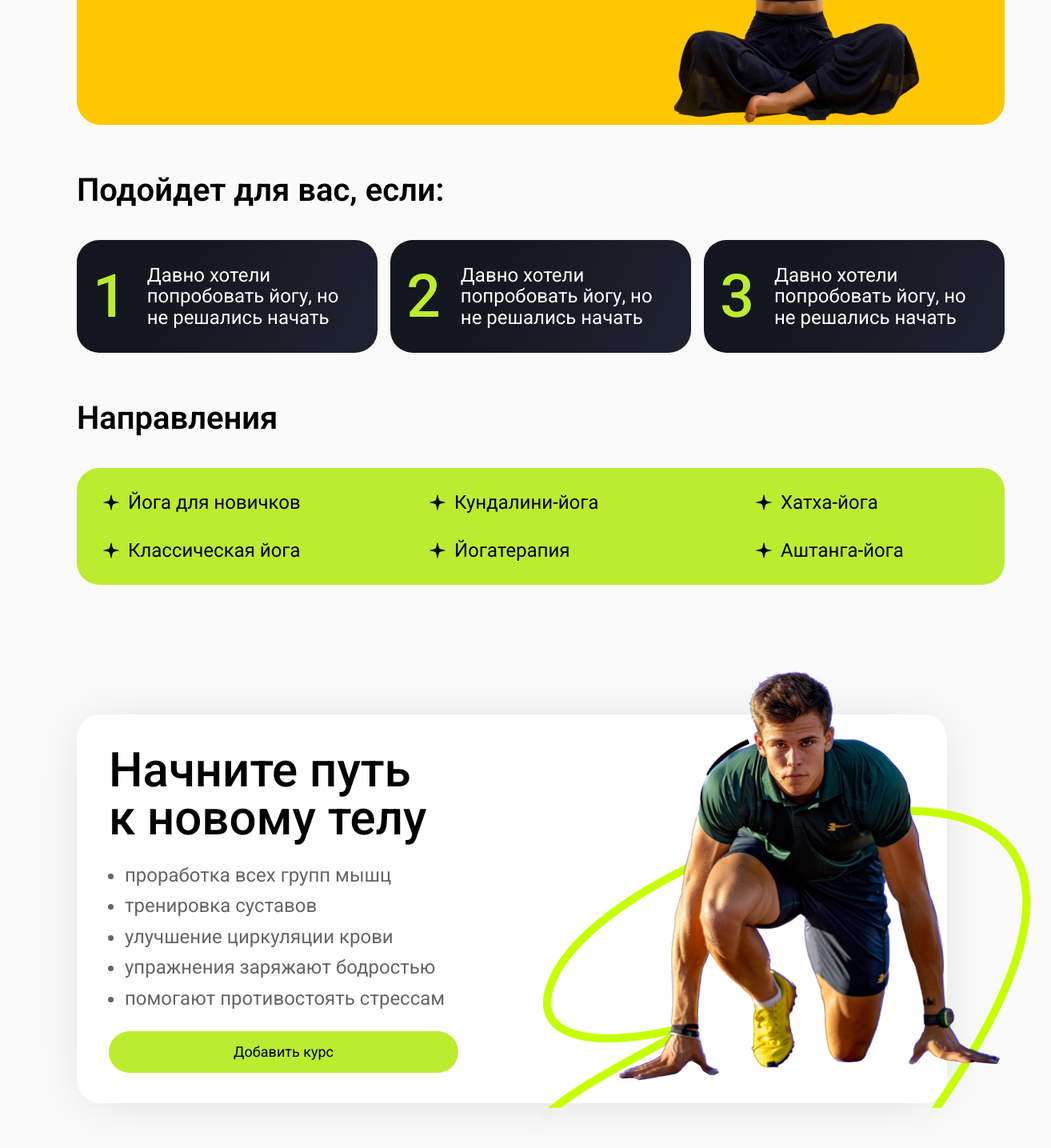
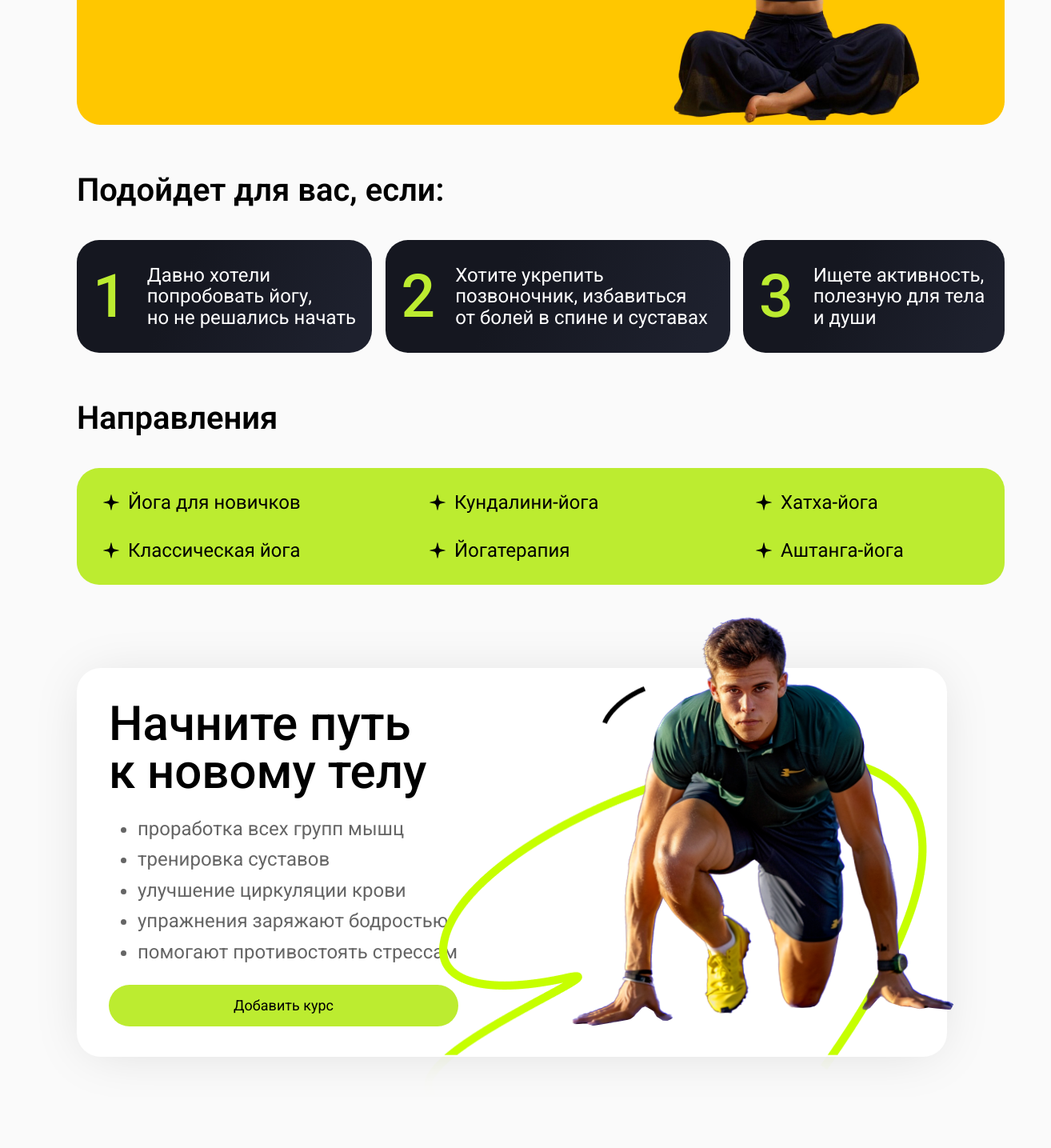
Before and after one commit to Natkn/skypro-final, a Next.js app: page /home/courses in a window 1280 px wide. Shown: the part 309-1744 px from the top of the page at 80% size, 1314 px wide, since content can reach past the window. After the commit the page ends 1680 px from the top, so only its background shows below. Built offline with nearby package versions, Linux system fonts and the light colour scheme.

Commit message:
edited p2

```diff
--- a/src/app/home/courses/course.module.css
+++ b/src/app/home/courses/course.module.css
@@ -24,7 +24,7 @@
   margin-bottom: 60px;
 }
 
-.suggestion {
+.suggestionOne {
   border-radius: 28px;
   opacity: 1;
   padding: 20px;
@@ -32,7 +32,31 @@
   display: flex;
   flex-direction: row;
   align-items: center;
-  gap: 25px;
+  width: 369px;
+gap: 25px;
+
+}
+.suggestionTwo {
+  border-radius: 28px;
+  opacity: 1;
+  padding: 20px;
+  background: linear-gradient(115.81deg, #151720 34.98%, #1e212e 91.5%);
+  display: flex;
+  flex-direction: row;
+  align-items: center;
+width:  431px;
+gap: 25px;
+}
+.suggestionThree {
+  border-radius: 28px;
+  opacity: 1;
+  padding: 20px;
+  background: linear-gradient(115.81deg, #151720 34.98%, #1e212e 91.5%);
+  display: flex;
+  flex-direction: row;
+  align-items: center;
+ width:  327px;
+gap: 25px;
 }
 
 .suggestionNumber {
@@ -47,6 +71,14 @@
   font-size: 24px;
   line-height: 110%; /* Use percentage for line-height */
   width: 268px;
+  color: white;
+}
+
+.suggestiontextTwo{
+  font-weight: 400;
+  font-size: 24px;
+  line-height: 110%; /* Use percentage for line-height */
+  width: 323px;
   color: white;
 }
 
@@ -68,7 +100,7 @@
   position: relative;
   width: 1160px;
 height: 486px;
-  margin-top: 102px;
+  margin-top: 44px;
   margin-bottom: 50px;
   display: flex;
   flex-direction: row;
@@ -77,7 +109,6 @@ height: 486px;
   background: rgba(255, 255, 255, 1);
   border-radius: 30px;
   box-shadow: 0 4px 67px -12px rgba(0, 0, 0, 0.13);
-  position: relative;
    z-index: 1;
    padding: 40px;
 }
@@ -100,8 +131,6 @@ line-height: 100%;
 letter-spacing: 0px;
 vertical-align: middle;
 width: 398px;
-height: 120px;
-
 
 }
 
@@ -116,7 +145,7 @@ opacity: 0.6;
     display: flex;
     flex-direction: column;
     gap: 12px;
-     margin-left: 20px;
+     margin-left: 36px;
 }
 
 
@@ -155,8 +184,8 @@ width: 437px;
 /* Стили для maskImage */
 .maskImageWrapper {
   position: absolute; /* Позиционируем относительно .footerImage */
-  top: -100px; /* Выравниваем по верхнему краю .footerImage */
-    left: 82px;/* Выравниваем по левому краю .footerImage */
+  top: -110px;
+    left: 24px;/* Выравниваем по левому краю .footerImage */
   z-index: 3; /* Убедимся, что maskImage находится под masklineImage */
   display: flex;
   justify-content: center; /* Центрируем само изображение внутри контейнера */
@@ -165,13 +194,14 @@ width: 437px;
 
 /* Стили для masklineImage */
 .masklineImageWrapper {
- position: absolute;
-    top: 2px;
+position: absolute;
+    top: -6px;
     z-index: 1;
-    display: flex;
+    display: flex
+;
     justify-content: center;
     align-items: center;
-    right: -130px;
+    right: 0px;
 }
 
 .footerImage .maskImageWrapper img {
--- a/src/app/home/courses/page.tsx
+++ b/src/app/home/courses/page.tsx
@@ -27,22 +27,22 @@ function Home() {
 
         <h2 className={styles.title}>Подойдет для вас, если:</h2>
         <div className={styles.suggestionsBlock}>
-          <div className={styles.suggestion}>
+          <div className={styles.suggestionOne}>
             <div className={styles.suggestionNumber}>1</div>
             <div className={styles.suggestionText}>
-              Давно хотели попробовать йогу, но не решались начать
+              Давно хотели попробовать йогу,<br />но не решались начать
             </div>
           </div>
-          <div className={styles.suggestion}>
+          <div className={styles.suggestionTwo}>
             <div className={styles.suggestionNumber}>2</div>
-            <div className={styles.suggestionText}>
-              Давно хотели попробовать йогу, но не решались начать
+            <div className={styles.suggestiontextTwo}>
+              Хотите укрепить позвоночник, избавиться<br />от болей в спине и суставах
             </div>
           </div>
-          <div className={styles.suggestion}>
+          <div className={styles.suggestionThree}>
             <div className={styles.suggestionNumber}>3</div>
             <div className={styles.suggestionText}>
-              Давно хотели попробовать йогу, но не решались начать
+              Ищете активность, полезную для тела и души
             </div>
           </div>
         </div>
```
